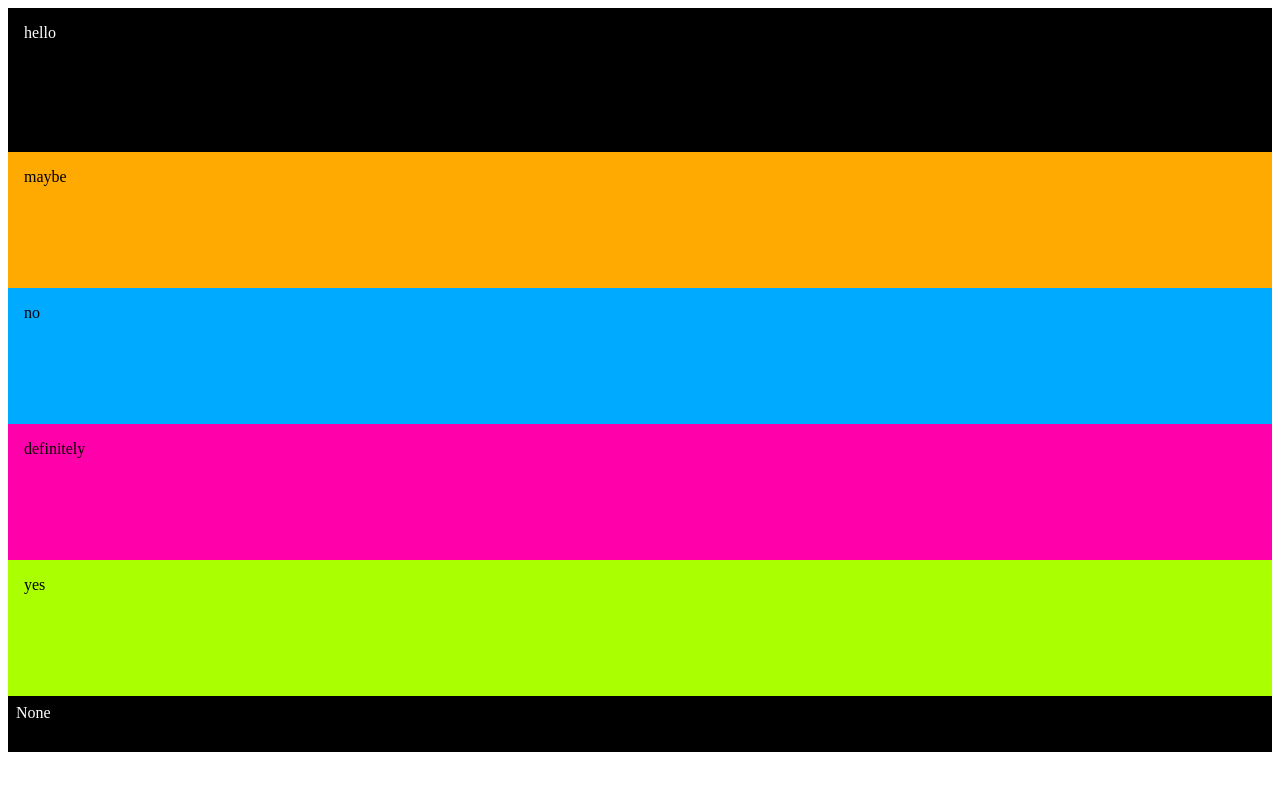
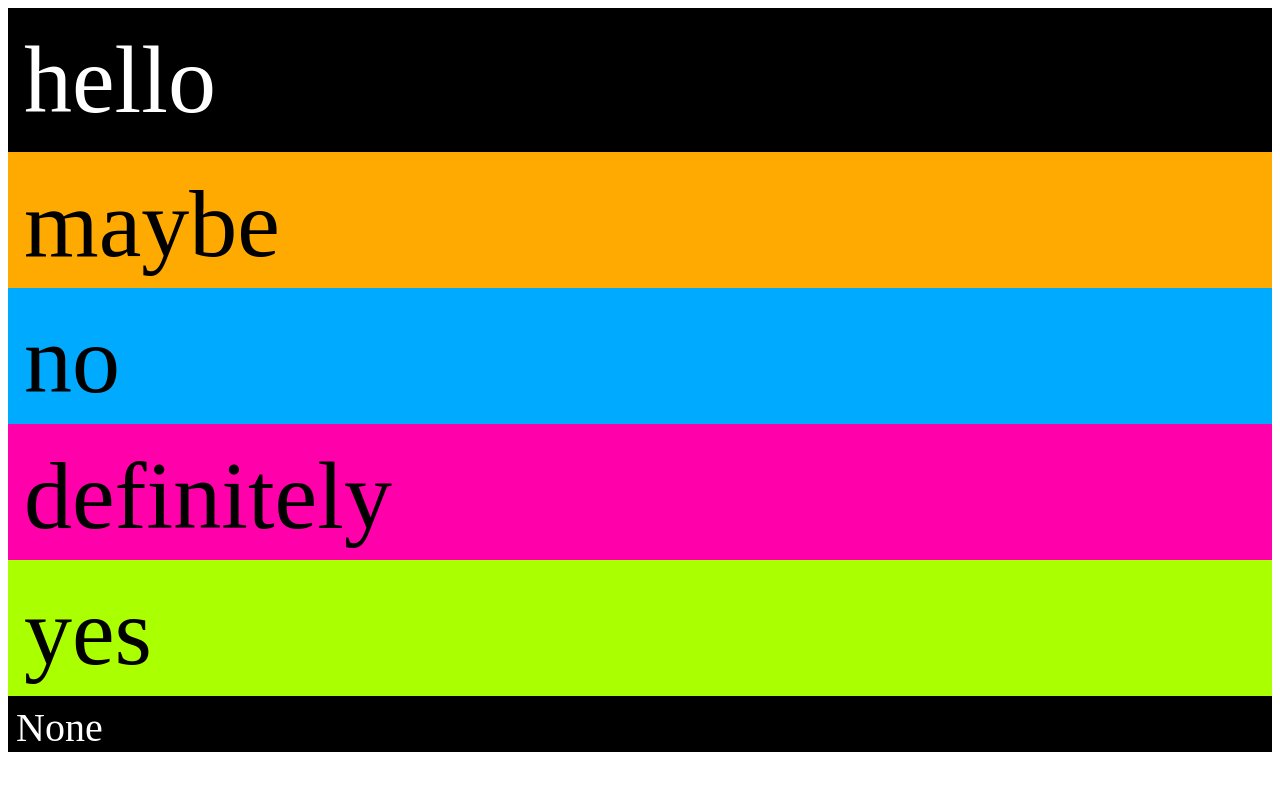
Before and after one commit to aevri/prospatho, a plain HTML site: page index.html in a window 1280 px wide. Drawn offline with Linux system fonts and the light colour scheme.

Commit message:
main.css: larger, sans-serif font
Make the text easier to read and more appealing by scaling it to the
available vertical space and making it sans-serif.

There's too much duplication in main.css, will refactor it in later
work.

```diff
--- a/main.css
+++ b/main.css
@@ -3,17 +3,23 @@
     background-color: black;
     height: 14vh;
     padding: 2vh;
+    font-size: 12vh;
+    font-family: "sans-serif";
 }
 .answer {
     background-color: #AAA;
     height: 13vh;
     padding: 2vh;
+    font-size: 12vh;
+    font-family: "sans-serif";
 }
 .score {
     color: white;
     background-color: black;
     height: 5vh;
     padding: 1vh;
+    font-size: 5vh;
+    font-family: "sans-serif";
 }
 
 .answer:nth-of-type(2) {
```
